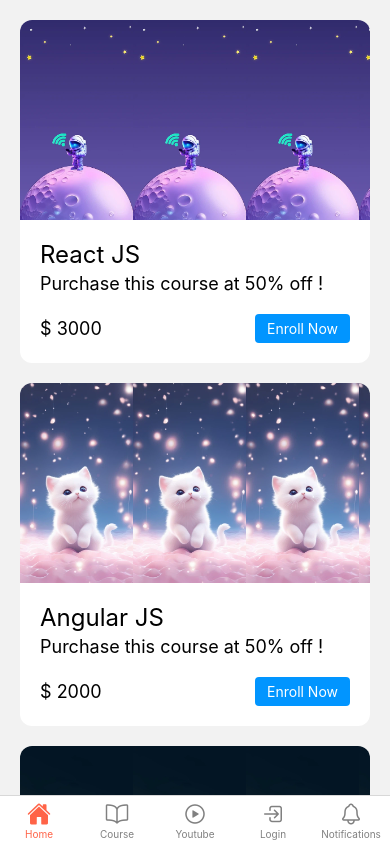
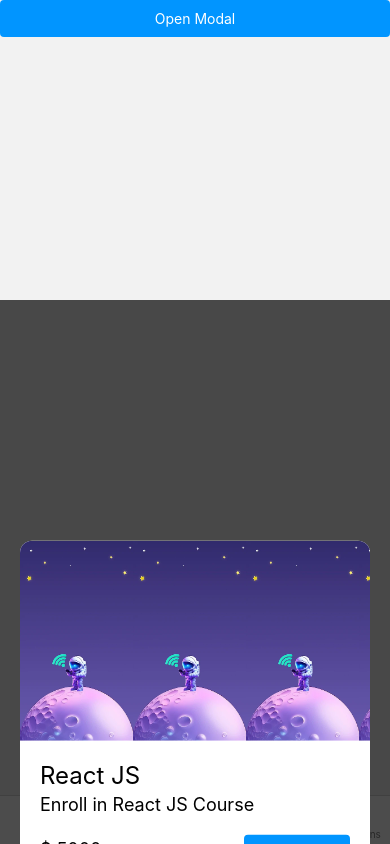
Before and after one commit to ansariabdulahad/JUST-STUDY-NATIVE, a React Native app: screen /Layout in a window 390 px wide. Built offline with nearby package versions, Linux system fonts and the light colour scheme.

Commit message:
How to use Modal added

```diff
--- a/Component/Home/index.jsx
+++ b/Component/Home/index.jsx
@@ -1,11 +1,19 @@
-import React from "react";
-import { View } from "react-native";
+import React, { useEffect, useState } from "react";
+import { Modal, View } from "react-native";
 import { Loader, Font, Button, Main, Card } from "../Reusable";
 import { error, info, primary, secondary, success, warning } from "../Reusable/Color";
 
 const Home = () => {
 
-    const Action = ({ price }) => {
+    const [visible, setVisible] = useState(false);
+
+    useEffect(() => {
+        setTimeout(() => {
+            setVisible(true)
+        }, 5000);
+    }, [visible])
+
+    const Action = (price) => {
         return (
             <View style={{
                 flexDirection: 'row',
@@ -14,42 +22,36 @@
             }}>
                 <Font size={'md'}>$ {price}</Font>
                 <Button size={'sm'}
-                    onPress={() => alert('react')}
-                >Enroll Now</Button>
+                    onPress={() => setVisible(false)}
+                >Close Modal</Button>
             </View>
         )
     }
 
     return (
         <Main>
+            <Button
+                onPress={() => setVisible(true)}
+            >Open Modal</Button>
+            <Modal
+                visible={visible}
+                transparent={true}
+                animationType="slide"
+            >
                 <View style={{
+                    backgroundColor: 'rgba(0,0,0,0.7)',
+                    flex: 1,
+                    justifyContent: 'center',
                     padding: 20
                 }}>
                     <Card
                         image={require('../../assets/welcomeImages/a.png')}
                         title={'React JS'}
-                    description={'Purchase this course at 50% off !'}
-                    action={() => <Action price="3000" />}
-                />
-                <Card
-                    image={require('../../assets/welcomeImages/b.png')}
-                    title={'Angular JS'}
-                    description={'Purchase this course at 50% off !'}
-                    action={() => <Action price="2000" />}
-                />
-                <Card
-                    image={require('../../assets/welcomeImages/c.png')}
-                    title={'Node JS'}
-                    description={'Purchase this course at 50% off !'}
-                    action={() => <Action price="5000" />}
-                />
-                <Card
-                    image={require('../../assets/welcomeImages/d.png')}
-                    title={'MongoDb'}
-                    description={'Purchase this course at 50% off !'}
-                    action={() => <Action price="1000" />}
+                        description={'Enroll in React JS Course'}
+                        action={() => Action(5000)}
                     />
                 </View>
+            </Modal>
         </Main>
     );
 }
```
Lines whose indentation alone changed are shown as unchanged.
